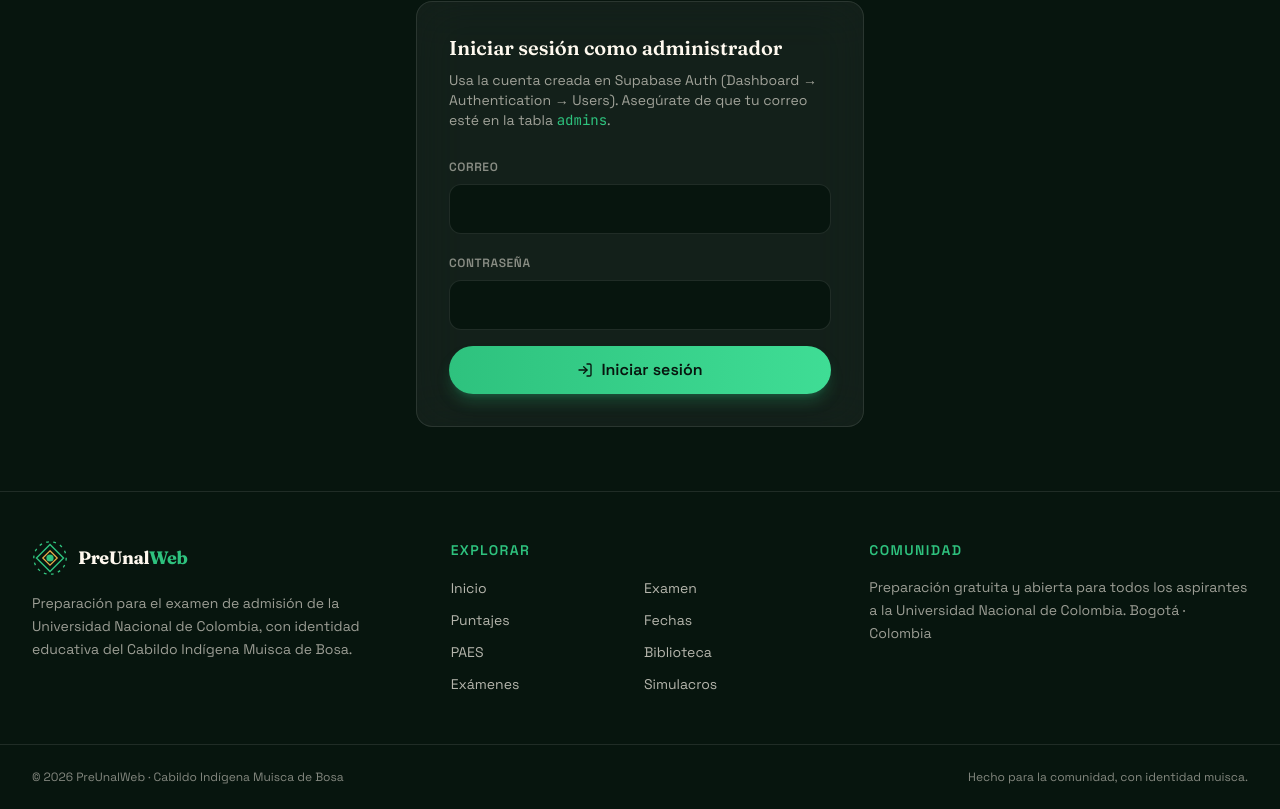
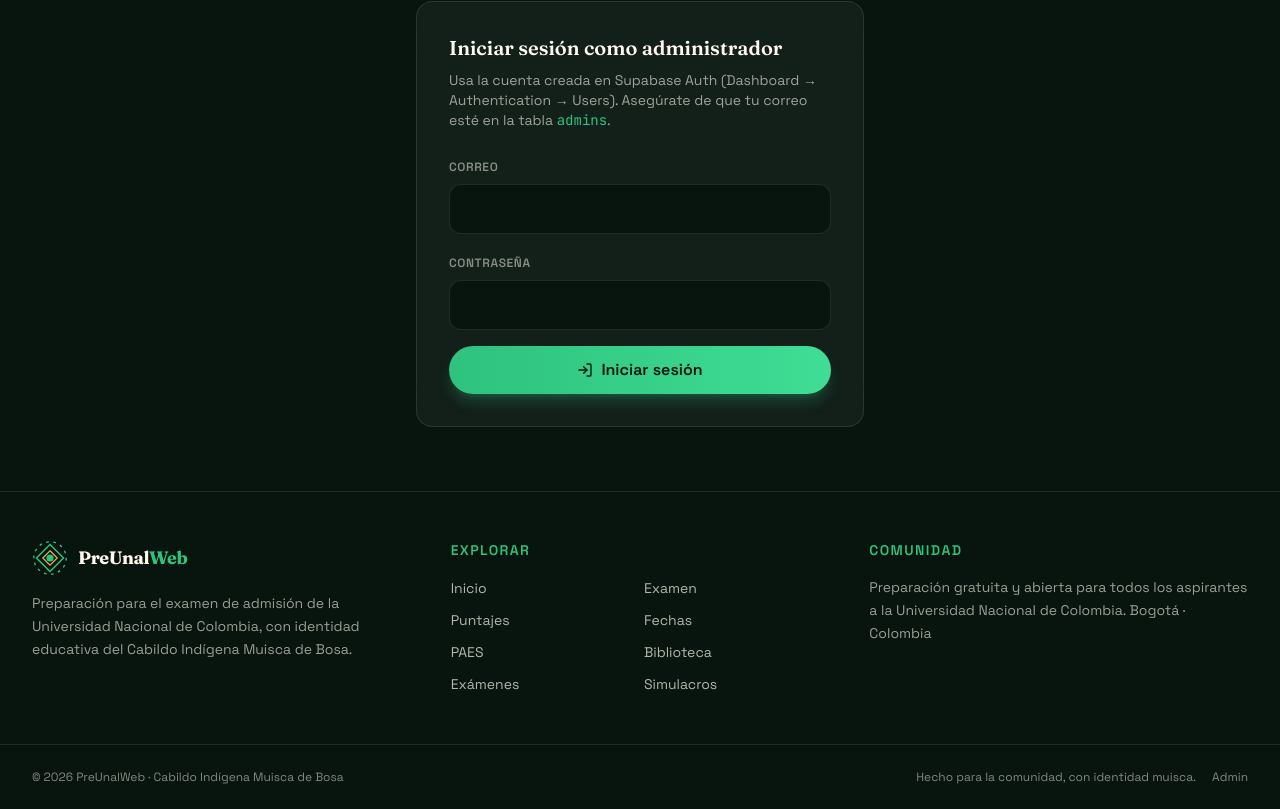
Before and after one commit to Santtiago345/PreUnalWeb, a Next.js app: page /admin in a window 1280 px wide. Shown: the part 272-1081 px from the top of the page. Built offline with nearby package versions, Linux system fonts and the light colour scheme; no server answers.

Commit message:
feat: enlace Admin en footer y botón a control del simulacro en panel admin

```diff
--- a/src/components/admin/AdminGestor.tsx
+++ b/src/components/admin/AdminGestor.tsx
@@ -1,16 +1,18 @@
 "use client";
 
 import { useCallback, useEffect, useState } from "react";
+import Link from "next/link";
 import {
   FileText,
   LogOut,
   Pencil,
   Plus,
   Save,
+  Timer,
   Trash2,
 } from "lucide-react";
 
-import { Button } from "@/components/ui/Button";
+import { Button, buttonVariants } from "@/components/ui/Button";
 import { AdminExamenes } from "@/components/admin/AdminExamenes";
 import { getSupabase } from "@/lib/supabase";
 import type { Categoria, Contenido } from "@/lib/tipos";
@@ -155,9 +157,18 @@ export function AdminGestor({ onLogout }: { onLogout: () => void }) {
             Gestiona la biblioteca de contenido de preparación.
           </p>
         </div>
-        <Button variant="secondary" size="sm" icon={<LogOut className="h-4 w-4" />} onClick={salir}>
-          Cerrar sesión
-        </Button>
+        <div className="flex flex-wrap items-center gap-2">
+          <Link
+            href="/admin/simulacro"
+            className={buttonVariants({ variant: "primary", size: "sm" })}
+          >
+            <Timer className="h-4 w-4" />
+            Control del simulacro
+          </Link>
+          <Button variant="secondary" size="sm" icon={<LogOut className="h-4 w-4" />} onClick={salir}>
+            Cerrar sesión
+          </Button>
+        </div>
       </div>
 
       {mensaje ? (
--- a/src/components/layout/Footer.tsx
+++ b/src/components/layout/Footer.tsx
@@ -54,7 +54,15 @@ export function Footer() {
           <p>
             © {new Date().getFullYear()} {site.name} · {site.community}
           </p>
-          <p>Hecho para la comunidad, con identidad muisca.</p>
+          <div className="flex items-center gap-4">
+            <p>Hecho para la comunidad, con identidad muisca.</p>
+            <Link
+              href="/admin"
+              className="transition-colors hover:text-emerald"
+            >
+              Admin
+            </Link>
+          </div>
         </div>
       </div>
     </footer>
```
